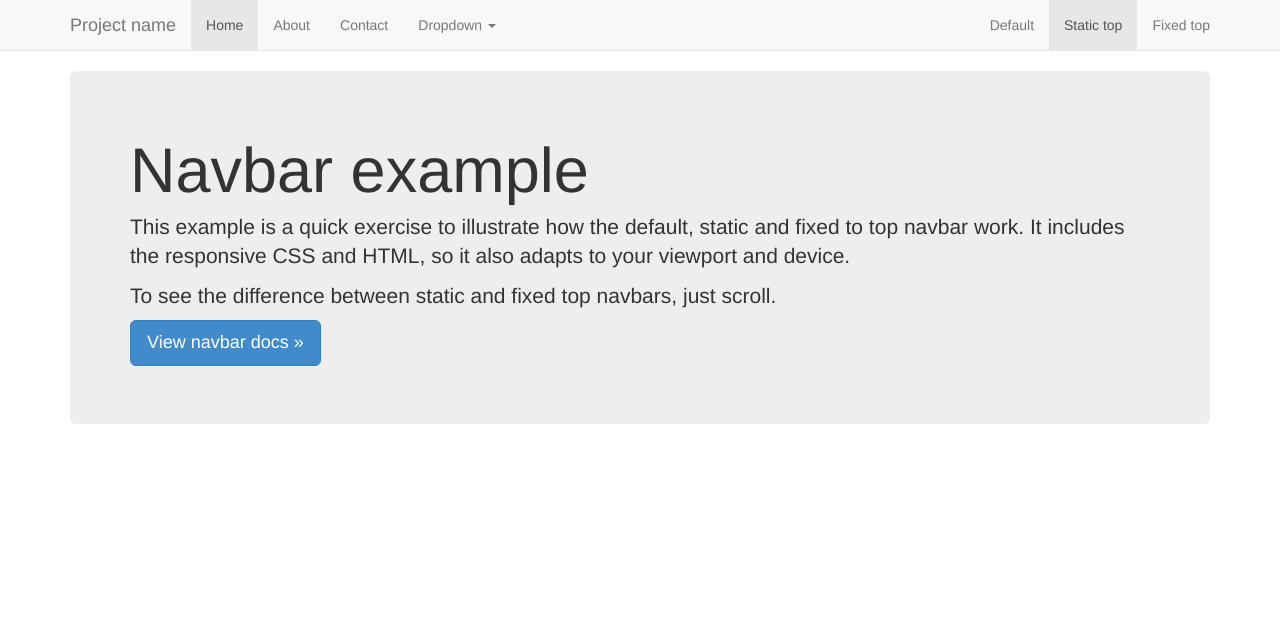
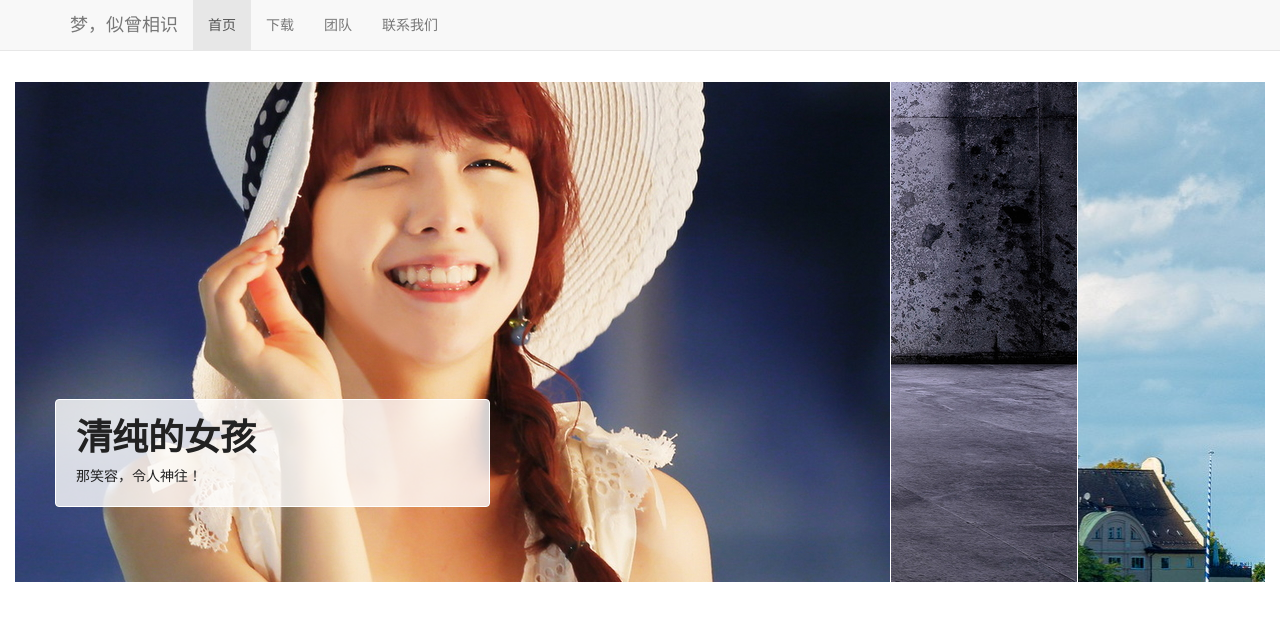
Before and after one commit to SIMILARDREAM/Similar, a plain HTML site: page WWW/index.html in a window 1280 px wide. Drawn offline with nearby package versions, Linux system fonts and the light colour scheme.

Commit message:
网站初步设计已经有效果了，可以看看

```diff
--- a/WWW/index.html
+++ b/WWW/index.html
@@ -3,65 +3,220 @@
   <head>
     <title>用心做好产品</title>
     <meta name="viewport" content="width=device-width, initial-scale=1.0">
-     <meta http-equiv="Content-Type" content="text/html; charset=utf-8" />
- </head>
+    <meta http-equiv="Content-Type" content="text/html; charset=utf-8" />
     <link rel="stylesheet" href="./css/bootstrap.min.css">
+    <script src="./js/jquery-1.7.min.js"></script>
+    <script src="./js/slidinglib.js" type="text/javascript"></script>
+<script type="text/javascript">
+      $(function() {
+        $('#slider').carouFredSel({
+          width: '100%',
+          align: false,
+          items: 3,
+          items: {
+            width: $('#wrapper').width() * 0.15,
+            height: 500,
+            visible: 1,
+            minimum: 1
+          },
+          scroll: {
+            items: 1,
+            timeoutDuration : 5000,
+            onBefore: function(data) {
+
+              //  find current and next slide
+              var currentSlide = $('.slide.active', this),
+                nextSlide = data.items.visible,
+                _width = $('#wrapper').width();
+
+              //  resize currentslide to small version
+              currentSlide.stop().animate({
+                width: _width * 0.15
+              });
+              currentSlide.removeClass( 'active' );
+
+              //  hide current block
+              data.items.old.add( data.items.visible ).find( '.slide-block' ).stop().fadeOut();
+
+              //  animate clicked slide to large size
+              nextSlide.addClass( 'active' );
+              nextSlide.stop().animate({
+                width: _width * 0.7
+              });
+            },
+            onAfter: function(data) {
+              //  show active slide block
+              data.items.visible.last().find( '.slide-block' ).stop().fadeIn();
+            }
+          },
+          onCreate: function(data){
+
+            //  clone images for better sliding and insert them dynamacly in slider
+            var newitems = $('.slide',this).clone( true ),
+              _width = $('#wrapper').width();
+
+            $(this).trigger( 'insertItem', [newitems, newitems.length, false] );
+
+            //  show images
+            $('.slide', this).fadeIn();
+            $('.slide:first-child', this).addClass( 'active' );
+            $('.slide', this).width( _width * 0.15 );
+
+            //  enlarge first slide
+            $('.slide:first-child', this).animate({
+              width: _width * 0.7
+            });
+
+            //  show first title block and hide the rest
+            $(this).find( '.slide-block' ).hide();
+            $(this).find( '.slide.active .slide-block' ).stop().fadeIn();
+          }
+        });
+
+        //  Handle click events
+        $('#slider').children().click(function() {
+          $('#slider').trigger( 'slideTo', [this] );
+        });
+
+        //  Enable code below if you want to support browser resizing
+        $(window).resize(function(){
+
+          var slider = $('#slider'),
+            _width = $('#wrapper').width();
+
+          //  show images
+          slider.find( '.slide' ).width( _width * 0.15 );
+
+          //  enlarge first slide
+          slider.find( '.slide.active' ).width( _width * 0.7 );
+
+          //  update item width config
+          slider.trigger( 'configuration', ['items.width', _width * 0.15] );
+        });
+
+      });
+    </script>
+        <style type="text/css">
+      html, body {
+        height: 100%;
+        padding: 0;
+        margin: 0;
+      }
+      body {
+        background: #ffffff;
+      }
+      body * {
+        font-family: Arial, Geneva, SunSans-Regular, sans-serif;
+        font-size: 14px;
+        color: #222;
+        line-height: 20px;
+      }
+
+      #wrapper {
+        height: 100%;
+        width: 100%;
+        min-height: 650px;
+        min-width: 900px;
+        padding-top: 1px;
+      }
+      #slider {
+        margin: 10px 0 0 0;
+        height: 500px;
+        overflow: hidden;
+        background: url(img/ajax-loader.gif) center center no-repeat;
+      }
+
+      #slider .slide {
+        position: relative;
+        display: none;
+        height: 500px;
+        float: left;
+        background-position: center right;
+        cursor: pointer;
+        border-left: 1px solid #fff;
+      }
+
+      #slider .slide:first-child {
+        border: none;
+      }
+
+      #slider .slide.active {
+        cursor: default;
+      }
+
+      #slider .slide-block {
+        position: absolute;
+        left: 40px;
+        bottom: 75px;
+        display: inline-block;
+        width: 435px;
+        background-color: #fff;
+        background-color: rgba(255,255,255, 0.8);
+        padding: 20px;
+        font-size: 14px;
+        color: #134B94;
+        border: 1px solid #fff;
+        overflow: hidden;
+        border-radius: 4px;
+      }
+
+      #slider .slide-block h4 {
+        font-size: 36px;
+        font-weight: bold;
+        margin: 0 0 10px 0;
+        line-height: 1;
+      }
+      #slider .slide-block p {
+        margin: 0;
+      }
+
+
+    </style>
   </head>
   <body>
     <!-- Static navbar -->
     <div class="navbar navbar-default navbar-static-top" role="navigation">
       <div class="container">
         <div class="navbar-header">
-          <button type="button" class="navbar-toggle" data-toggle="collapse" data-target=".navbar-collapse">
-            <span class="sr-only">Toggle navigation</span>
-            <span class="icon-bar"></span>
-            <span class="icon-bar"></span>
-            <span class="icon-bar"></span>
-          </button>
-          <a class="navbar-brand" href="#">Project name</a>
+          <a class="navbar-brand" href="#">梦，似曾相识</a>
         </div>
         <div class="navbar-collapse collapse">
           <ul class="nav navbar-nav">
-            <li class="active"><a href="#">Home</a></li>
-            <li><a href="#about">About</a></li>
-            <li><a href="#contact">Contact</a></li>
-            <li class="dropdown">
-              <a href="#" class="dropdown-toggle" data-toggle="dropdown">Dropdown <b class="caret"></b></a>
-              <ul class="dropdown-menu">
-                <li><a href="#">Action</a></li>
-                <li><a href="#">Another action</a></li>
-                <li><a href="#">Something else here</a></li>
-                <li class="divider"></li>
-                <li class="dropdown-header">Nav header</li>
-                <li><a href="#">Separated link</a></li>
-                <li><a href="#">One more separated link</a></li>
-              </ul>
-            </li>
+            <li class="active"><a href="#">首页</a></li>
+            <li><a href="#about">下载</a></li>
+            <li><a href="#about">团队</a></li>
+            <li><a href="#contact">联系我们</a></li>
           </ul>
-          <ul class="nav navbar-nav navbar-right">
-            <li><a href="../navbar/">Default</a></li>
-            <li class="active"><a href="./">Static top</a></li>
-            <li><a href="../navbar-fixed-top/">Fixed top</a></li>
-          </ul>
-        </div><!--/.nav-collapse -->
+        </div>
       </div>
     </div>
 
+  <div id="wrapper" class="container">
+      <div id="slider">
 
-    <div class="container">
+        <div class="slide" style="background-image: url(img/girls.jpg);">
+          <div class="slide-block">
+            <h4>清纯的女孩</h4>
+            <p>那笑容，令人神往！</p>
+          </div>
+        </div>
 
-      <!-- Main component for a primary marketing message or call to action -->
-      <div class="jumbotron">
-        <h1>Navbar example</h1>
-        <p>This example is a quick exercise to illustrate how the default, static and fixed to top navbar work. It includes the responsive CSS and HTML, so it also adapts to your viewport and device.</p>
-        <p>To see the difference between static and fixed top navbars, just scroll.</p>
-        <p>
-          <a class="btn btn-lg btn-primary" href="../../components/#navbar" role="button">View navbar docs &raquo;</a>
-        </p>
+        <div class="slide" style="background-image: url(img/cars.jpg);">
+          <div class="slide-block">
+            <h4>帅气的跑车</h4>
+            <p>有一天开着它吧，外滩溜一圈！</p>
+          </div>
+        </div>
+
+        <div class="slide" style="background-image: url(img/buildings.jpg);">
+          <div class="slide-block">
+            <h4>国外旅行</h4>
+            <p>厌倦国内大同小异的景点，不妨走出国门！</p>
+          </div>
+        </div>
+
       </div>
-
-    </div> <!-- /container -->
-    <script src=".js/jquery-1.7.min.js"></script>
+    </div>
     <script src="./js/bootstrap.min.js"></script>
   </body>
 </html>
```
Also changed, not shown: WWW/img/ajax-loader.gif (added), WWW/img/buildings.jpg (added), WWW/img/cars.jpg (added), WWW/img/girls.jpg (added), WWW/js/slidinglib.js (added).
